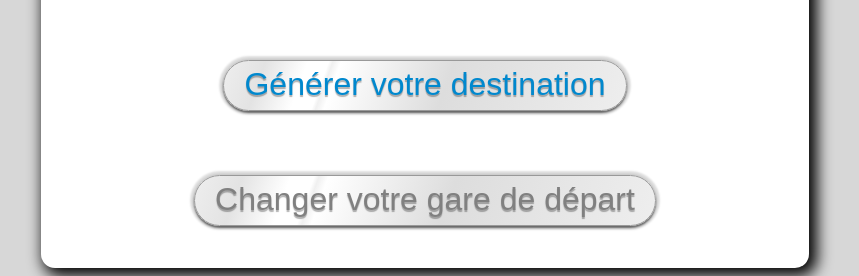
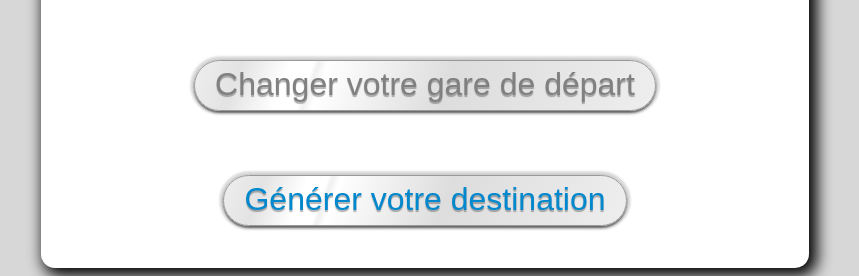
Before and after one commit to Jonathan280286/Projet-2-random_train, a React (Create React App) app: page /PageGenerateur in a window 1280 px wide. Shown: the part 412-688 px from the top of the page, without its empty margins (215-1074 px from the left). Built offline with nearby package versions, Linux system fonts and the light colour scheme; no server answers.

Commit message:
version définitive

```diff
--- a/src/Pages/pageGenerateur.js
+++ b/src/Pages/pageGenerateur.js
@@ -64,8 +64,9 @@ const PageGenerateur = (props) => {
                     <img id='imageVille' src={imageCity()} alt={props.departStation} />
                     <img id='circle' src='./images/circle.gif' alt='' />
                     <h2 className='gare_depart' >Nous allons vous proposer <br />la meilleure destination de manière aléatoire</h2>
+                    <button className='button_accueil' onClick={retourAccueil}>Changer votre gare de départ</button>
                     <button className='button_generateur' onClick={generateur}>Générer votre destination</button>
-                    <button className='button_accueil' onClick={retourAccueil}>Changer votre gare de départ</button>
+
                     </div>
                 </div>
 
```
